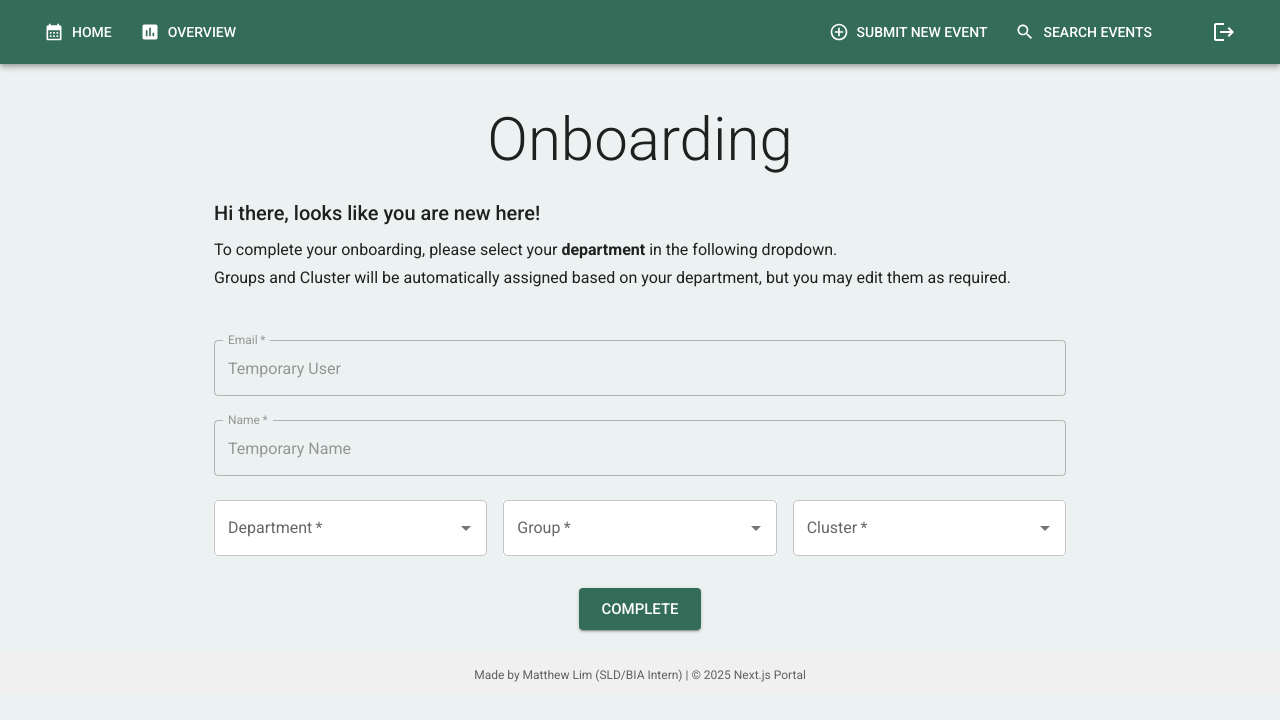
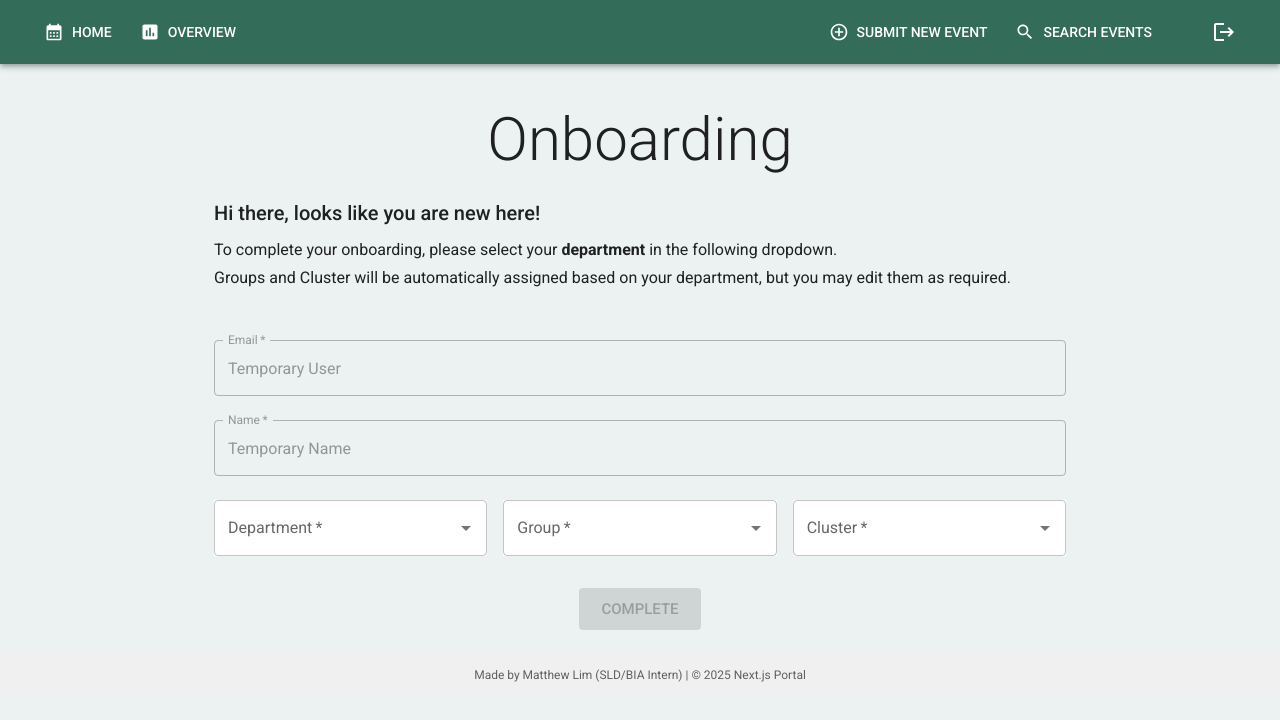
Before and after one commit to Matthew040310/EventCentral, a Next.js app: page /SignIn/Onboarding in a window 1280 px wide. Shown: the top 720 px of the page. Built offline with nearby package versions, Linux system fonts and the light colour scheme; no server answers; what @mui/material-nextjs would draw is missing.

Commit message:
feat (Onboarding) : add function fieldValid. Submit button only enabled when all fields provided

```diff
--- a/src/app/SignIn/Onboarding/page.tsx
+++ b/src/app/SignIn/Onboarding/page.tsx
@@ -6,7 +6,6 @@ import { Autocomplete, Box, Button, Container, Grid, TextField, Typography } fro
 
 import { ALL_DEPARTMENTS, ALL_GROUPS, ALL_CLUSTERS, Department_Group_Cluster_Map } from "@/constants/EventCentralConstants";
 import UserDetails from "@/types/IUserDetails";
-
 
 const Onboarding = () => {
     const session = useSession();
@@ -39,6 +38,12 @@ const Onboarding = () => {
         }
     };
 
+    const fieldsValid = (): Boolean => {
+        return Object.values(userDetails).every(
+            (v) => typeof v === 'string' && v.trim().length > 0
+        );
+    }
+
     return (
         <Container maxWidth="md" sx={{ mt: 5 }}>
             <Typography variant="h2" textAlign="center" gutterBottom>
@@ -60,7 +65,7 @@ const Onboarding = () => {
                 required
                 disabled
                 label="Email"
-                value={userDetails.email || "Temporary User"}
+                value={userDetails.email || ""}
             />
 
             <TextField sx={{ mb: 2 }}
@@ -69,7 +74,7 @@ const Onboarding = () => {
                 required
                 disabled
                 label="Name"
-                value={userDetails.name || "Temporary Name"}
+                value={userDetails.name || ""}
             />
 
             <Grid container sx={{ mb: 2 }} spacing={2}>
@@ -111,7 +116,7 @@ const Onboarding = () => {
             </Grid>
 
             <Box sx={{ display: "flex", justifyContent: "center", mt: 4 }}>
-                <Button variant="contained" color="primary" size="large">
+                <Button variant="contained" color="primary" size="large" disabled={!fieldsValid()}>
                     Complete
                 </Button>
             </Box>
```
